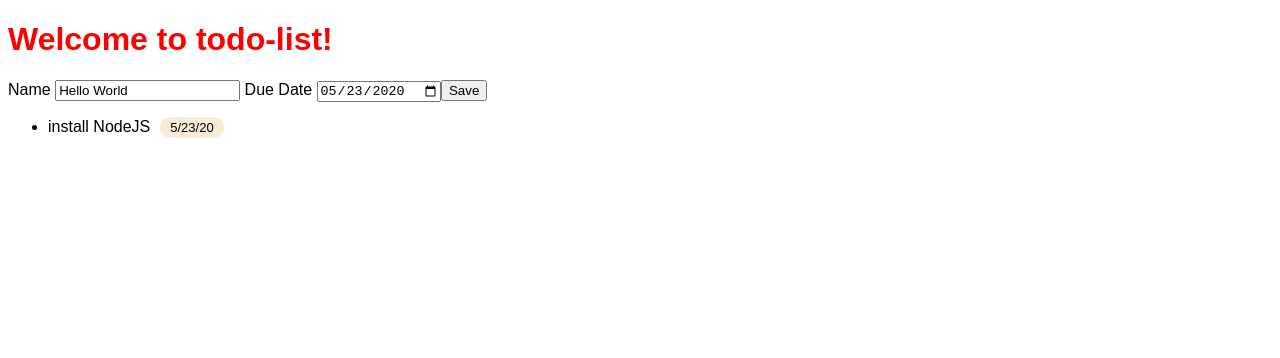
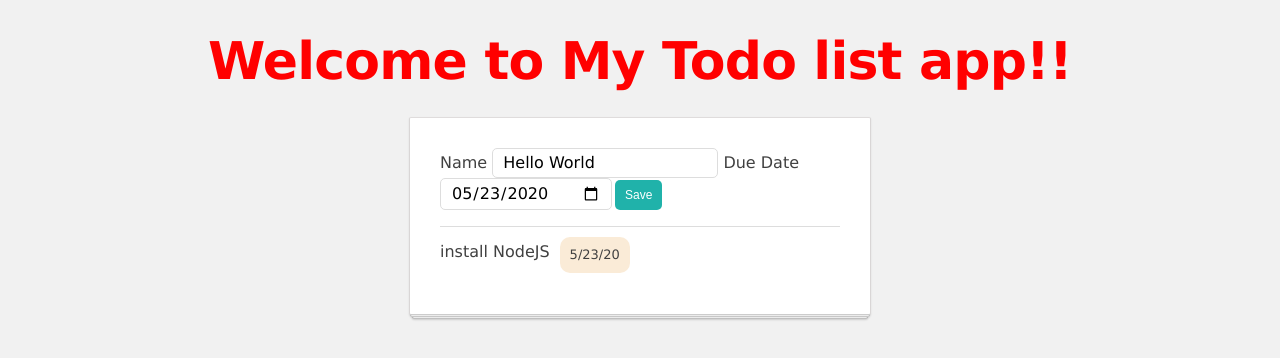
Before and after one commit to lilui/todo-list, an Angular app: page / in a window 1280 px wide. Shown: the top 358 px of the page. Built offline with nearby package versions, Linux system fonts and the light colour scheme.

Commit message:
added styling

```diff
--- a/src/app/app.component.html
+++ b/src/app/app.component.html
@@ -1,4 +1,4 @@
-<h1>
+<h1 class="app-title">
   Welcome to {{ title }}!
 </h1>
 
--- a/src/app/app.component.ts
+++ b/src/app/app.component.ts
@@ -6,6 +6,5 @@
   styleUrls: ['./app.component.scss']
 })
 export class AppComponent {
-  title = 'todo-list';
-
+  title = 'My Todo list app!';
 }
--- a/src/app/input-button-unit/input-button-unit.component.html
+++ b/src/app/input-button-unit/input-button-unit.component.html
@@ -1,17 +1,17 @@
 <form [formGroup]="formGroup" (submit)="changeTitle()">
   <label>
     Name
-    <input formControlName="name" required type="text">
+    <input formControlName="name" required type="text" class="todo-input">
     <span *ngIf="isInvalidControl(formGroup.controls.name)">Name is required</span>
   </label>
 
   <label>
     Due Date
-    <input formControlName="dueDate" required type="date">
+    <input formControlName="dueDate" required type="date" class="todo-input">
     <span *ngIf="isInvalidControl(formGroup.controls.dueDate)">Due Date is required</span>
   </label>
 
-  <button type="submit" [disabled]="formGroup.invalid">
+  <button type="submit" [disabled]="formGroup.invalid" class="btn">
     Save
   </button>
 </form>
--- a/src/app/input-button-unit/input-button-unit.component.scss
+++ b/src/app/input-button-unit/input-button-unit.component.scss
@@ -0,0 +1,15 @@
+.todo-input {
+  padding: 4px 10px 4px;
+  font-size: 16px;
+  font-family: 'Lucida Grande', Verdana, sans-serif;
+  line-height: 20px;
+  border: solid 1px #dddddd;
+  border-radius: 5px;
+  flex-grow: 1;
+}
+
+:host(:not([hidden])) {
+  display: flex;
+  justify-content: space-between;
+  flex-grow: 1;
+}
--- a/src/app/list-manager/list-manager.component.html
+++ b/src/app/list-manager/list-manager.component.html
@@ -1,6 +1,9 @@
+<div class="todo-app">
+  <app-input-button-unit (todoItemCreate)="todoItemCreate($event)"></app-input-button-unit>
 
-<app-input-button-unit (todoItemCreate)="todoItemCreate($event)"></app-input-button-unit>
-
-<ul>
-  <app-todo-item *ngFor="let todoItem of todoList" [item]="todoItem"></app-todo-item>
-</ul>
+  <ul>
+    <li *ngFor="let todoItem of todoList">
+      <app-todo-item [item]="todoItem"></app-todo-item>
+    </li>
+  </ul>
+</div>
--- a/src/app/list-manager/list-manager.component.scss
+++ b/src/app/list-manager/list-manager.component.scss
@@ -0,0 +1,39 @@
+.todo-app {
+  position: relative;
+  width: 400px;
+  padding: 30px 30px 15px;
+  background: white;
+  border: 1px solid;
+  border-color: #dfdcdc #d9d6d6 #ccc;
+  border-radius: 2px;
+  -webkit-box-shadow: 0 1px 2px rgba(0, 0, 0, 0.1);
+  box-shadow: 0 1px 2px rgba(0, 0, 0, 0.1);
+  margin: 20px auto;
+}
+
+.todo-app::before, .todo-app::after {
+  content: '';
+  position: absolute;
+  z-index: -1;
+  height: 4px;
+  background: white;
+  border: 1px solid #ccc;
+  border-radius: 2px;
+}
+
+.todo-app::after {
+  bottom: -3px;
+  left: 0;
+  right: 0;
+  -webkit-box-shadow: 0 1px 2px rgba(0, 0, 0, 0.1);
+  box-shadow: 0 1px 2px rgba(0, 0, 0, 0.1);
+}
+
+.todo-app::before {
+  bottom: -5px;
+  left: 2px;
+  right: 2px;
+  border-color: #c4c4c4;
+  -webkit-box-shadow: 0 1px 2px rgba(0, 0, 0, 0.15);
+  box-shadow: 0 1px 2px rgba(0, 0, 0, 0.15);
+}
--- a/src/app/todo-item/todo-item.component.html
+++ b/src/app/todo-item/todo-item.component.html
@@ -1,4 +1,4 @@
-<li *ngIf="item" class="app-item" [class.app-item-delayed]="isItemDelayed()">
+<div *ngIf="item" class="app-item" [class.app-item-delayed]="isItemDelayed()">
   <span>{{ item.title }}</span>
   <span class="app-item-due-date">{{ item.dueDate | date:'shortDate' }}</span>
-</li>
+</div>
--- a/src/app/todo-item/todo-item.component.scss
+++ b/src/app/todo-item/todo-item.component.scss
@@ -1,7 +1,13 @@
 .app-item {
   $app-li-margin: 10px;
 
-  margin: $app-li-margin 0;
+  padding: 10px 0;
+  border-top: solid 1px #ddd;
+  vertical-align: middle;
+  min-height: 30px;
+  line-height: 30px;
+  display: flex;
+  justify-content: left;
 
   .app-item-due-date {
     background: antiquewhite;
@@ -9,6 +15,7 @@
     padding: $app-li-margin/3 $app-li-margin;
     margin-left: $app-li-margin;
     border-radius: 10px;
+    justify-content: center;
   }
 
   &.app-item-delayed {
@@ -19,3 +26,13 @@
     }
   }
 }
+
+.todo-checkbox {
+  flex-shrink: 0;
+  margin: auto 1ex auto 0;
+}
+
+.todo-title {
+  flex-grow: 1;
+  padding-left: 11px;
+}
--- a/src/styles.scss
+++ b/src/styles.scss
@@ -1,3 +1,53 @@
+html, body, div, span,
+h1, p, ul, li {
+  padding: 0;
+  border: 0;
+  font: inherit;
+  vertical-align: baseline;
+}
+
 body {
-  font-family: sans-serif;
+  background: #f1f1f1;
+  font-size: 16px;
+  line-height: 22px;
+  color: #404040;
+  font-family: 'Lucida Grande', Verdana, sans-serif;
 }
+
+ol, ul {
+  list-style: none;
+}
+
+.btn {
+  background: lightseagreen;
+  color: #fff;
+  padding: 3px 10px;
+  margin: 0 0 0 3px;
+  border: none;
+  border-radius: 5px;
+  font-size: 12px;
+  line-height: 24px;
+  cursor: pointer;
+  vertical-align: bottom;
+}
+
+.btn:hover {
+  background: lightslategrey;
+}
+
+.btn-red {
+  background: red;
+}
+
+.btn-red:hover {
+  background: darkred;
+}
+
+.app-title {
+  font-size: 52px;
+  line-height: 52px;
+  margin-bottom: 30px;
+  font-weight: bold;
+  text-align: center;
+  letter-spacing: -0.8px;
+}
```
